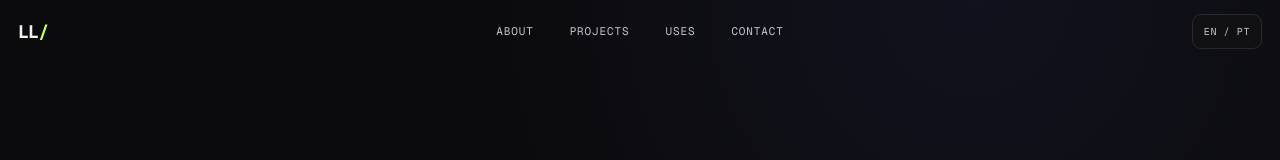
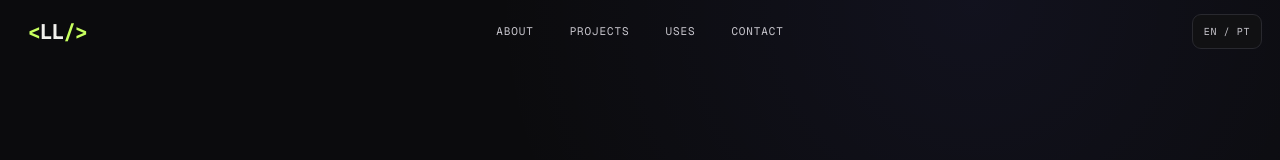
Before and after one commit to lucas-lourencoo/nego-tech, a Next.js app: page /en in a window 1280 px wide. Shown: the top 160 px of the page. Built offline with nearby package versions, Linux system fonts and the light colour scheme.

Commit message:
feat: refine LL identity

```diff
--- a/src/components/Portfolio/SiteShell.tsx
+++ b/src/components/Portfolio/SiteShell.tsx
@@ -144,7 +144,7 @@ export default function SiteShell({
           href={`/${content.locale}`}
           aria-label="Lucas Lourenço"
         >
-          LL<span>/</span>
+          <span>&lt;</span>LL<span>/&gt;</span>
         </Link>
 
         <nav
--- a/src/components/Portfolio/styles.module.css
+++ b/src/components/Portfolio/styles.module.css
@@ -39,8 +39,9 @@
   justify-self: start;
   display: inline-flex;
   align-items: center;
+  margin-left: 10px;
   font-family: var(--font-mono);
-  font-size: 18px;
+  font-size: 21px;
   font-weight: 700;
   letter-spacing: -0.04em;
 }
```
Also changed, not shown: src/app/icon.svg (added), 1 other file (tests, documents, lock files or other folders).
